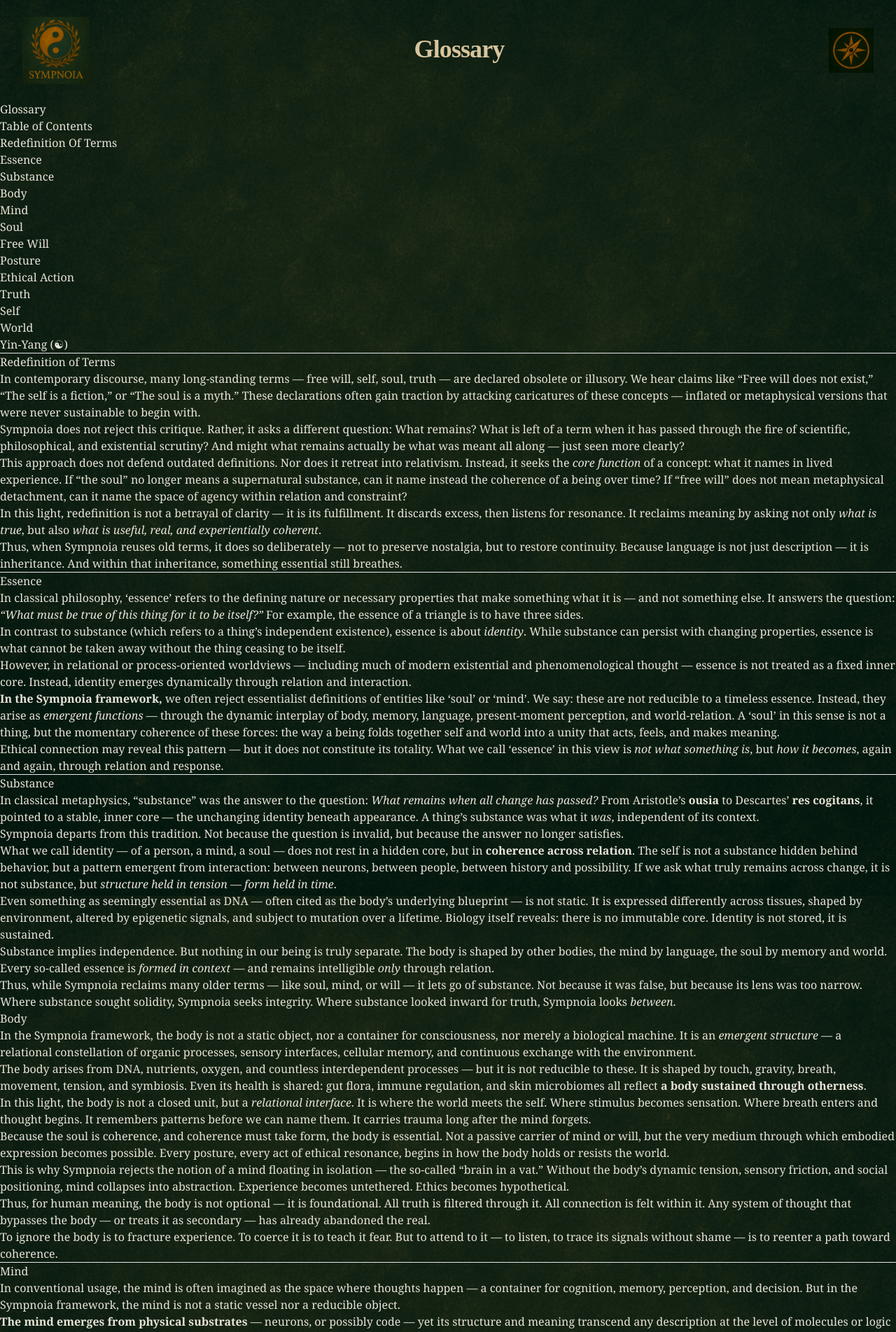
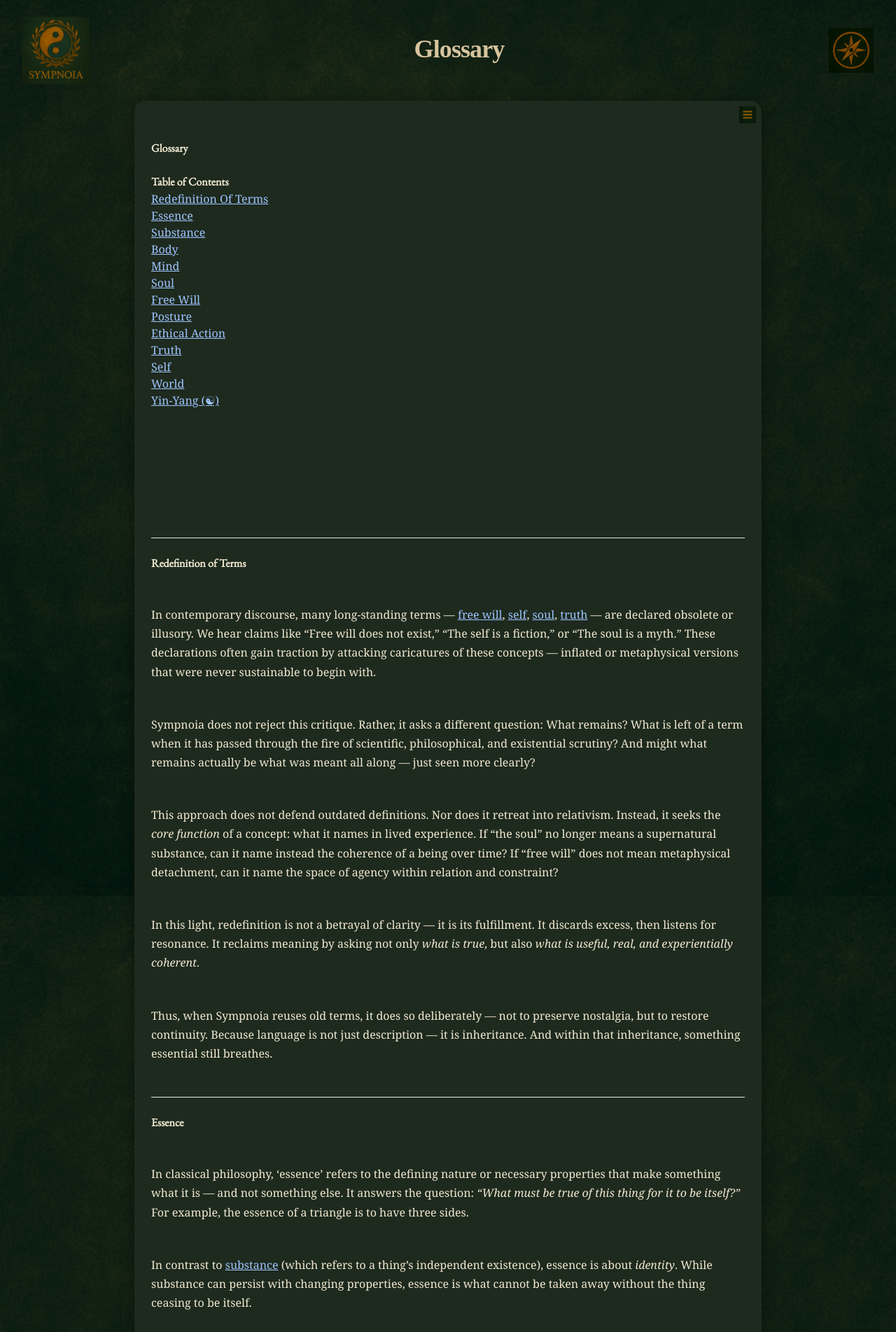
Before and after one commit to DANeoOfSympnoia/sympnoia-site, a Jekyll site: the page built from glossary.md, in a window 1280 px wide. Shown: the top 1903 px of the page at 70% size. Built offline with Jekyll 4.4.1, drawn with Linux system fonts in a browser that asks for light colours; nearby versions of some CDN libraries; some web fonts are replaced.

Commit message:
Display glossary in reader layout and improve link styling

```diff
--- a/_layouts/reader.html
+++ b/_layouts/reader.html
@@ -145,6 +145,8 @@ layout: default
     document.documentElement.style.setProperty('--reader-text', s.text);
     const cat = mixColor(s.text, s.bg, 0.7);
     document.documentElement.style.setProperty('--category-color', cat);
+    const link = mixColor(s.text, s.bg, 0.4);
+    document.documentElement.style.setProperty('--reader-link', link);
     storageSet('readerScheme', name);
     updateIndicator('[data-scheme]', 'scheme', name);
   }
--- a/assets/css/site.css
+++ b/assets/css/site.css
@@ -99,6 +99,7 @@ body {
   --reader-bg:   #1e2a1e;
   --reader-text: #f1e9d2;
   --category-color: #f1e9d2cc;
+  --reader-link: #9fc5ff;
   --reader-max-w: 56rem;
   --reader-font-body: Georgia, serif;
   --reader-font-title: 'EB Garamond', serif;
@@ -127,7 +128,15 @@ body {
   margin-right: auto;
 }
 
-.content-box p { line-height: 1.7; }
+.content-box p {
+  line-height: 1.7;
+  margin-bottom: 3rem;
+}
+
+.content-box a {
+  color: var(--reader-link);
+  text-decoration: underline;
+}
 
 .content-box h1,
 .content-box h2,
--- a/glossary.md
+++ b/glossary.md
@@ -20,6 +20,8 @@ title: Glossary
 * [Self](#h.k5f67shf1uqd)
 * [World](#h.xlnhw1e1mvjn)
 * [Yin-Yang (☯)](#h.l1d8ogrz7f6r)
+
+<br><br><br><br><br>
 
 ---
 
```
Also changed, not shown: other parts of glossary.md (+1 -1 lines).
